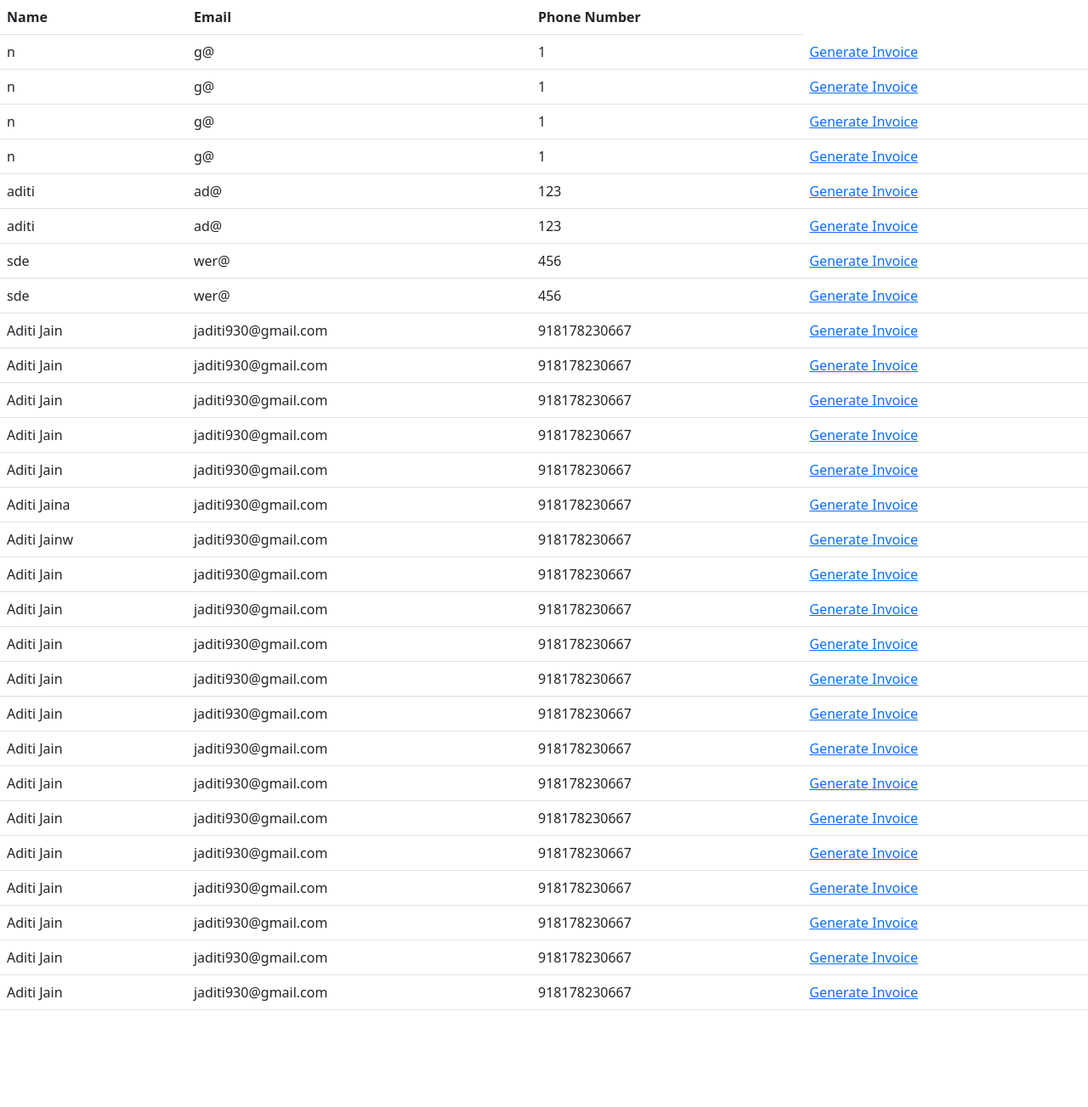
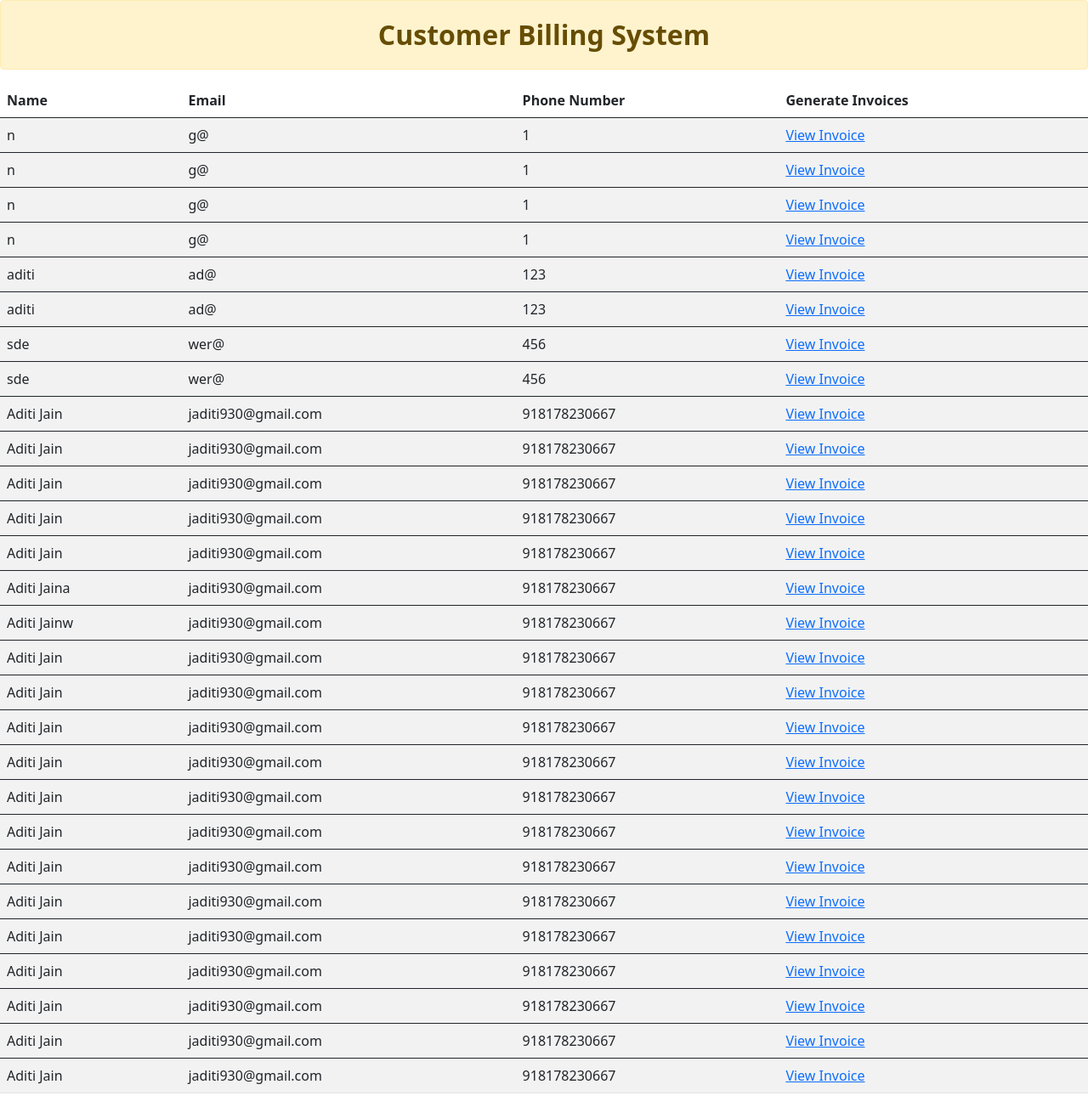
Before and after one commit to jaditi930/Customer-Invoice, a Django app: page /show_all/ in a window 1280 px wide. Shown: the whole page at 85% size. Before the commit the page ends 1189 px from the top, so only its background shows below. Run offline with Django 4.2, Linux system fonts and the light colour scheme; data comes from the database, SQL or seed files in the repository.

Commit message:
Completed Bootstrapping

```diff
--- a/static/index.js
+++ b/static/index.js
@@ -1,15 +1,12 @@
 const item_form=document.getElementById("item-form")
-let add_btn=document.getElementById("add_item")
+let add_btn=document.getElementById("add/submit")
 console.log(add_btn)
 add_btn.addEventListener("click",()=>{
     let clone_node=item_form.cloneNode(true)
     console.log(clone_node)
         let cust_form=document.getElementById("cust_form")
-    let subBtn=document.getElementById("submit")
-    subBtn.remove()
     add_btn.remove()
     cust_form.appendChild(clone_node)
-    cust_form.appendChild(subBtn)
     cust_form.appendChild(add_btn)
     let ele=document.getElementsByClassName("myitem")
     console.log(ele)
--- a/templates/base.html
+++ b/templates/base.html
@@ -5,9 +5,13 @@
     <meta http-equiv="X-UA-Compatible" content="IE=edge">
     <meta name="viewport" content="width=device-width, initial-scale=1.0">
     <link href="https://cdn.jsdelivr.net/npm/bootstrap@5.0.2/dist/css/bootstrap.min.css" rel="stylesheet" integrity="sha384-EVSTQN3/azprG1Anm3QDgpJLIm9Nao0Yz1ztcQTwFspd3yD65VohhpuuCOmLASjC" crossorigin="anonymous">
+    <link href="https://maxcdn.bootstrapcdn.com/font-awesome/4.7.0/css/font-awesome.min.css" rel="stylesheet" />
     <title>{% block title %}{% endblock %}</title>
 </head>
 <body>
+    <div class="alert alert-warning text-center fs-2 fw-bold" role="alert">
+        Customer Billing System
+      </div>
     {% block content %}
     {% endblock %}
     <script src="https://cdn.jsdelivr.net/npm/bootstrap@5.0.2/dist/js/bootstrap.bundle.min.js" integrity="sha384-MrcW6ZMFYlzcLA8Nl+NtUVF0sA7MsXsP1UyJoMp4YLEuNSfAP+JcXn/tWtIaxVXM" crossorigin="anonymous"></script>
--- a/templates/show_invoices.html
+++ b/templates/show_invoices.html
@@ -1,25 +1,25 @@
 {% extends 'base.html' %}
     {% block title %}All Invoices{% endblock %}
-    <style>
-        table, th, td {
-          border:1px solid black;
-          text-align:center;
-        }
       </style>
   {% block content %}
-        <table class="table" style="width:100%">
+        <table class="table table-striped">
+          <thead>
             <tr>
               <th>Name</th>
               <th>Email</th>
               <th>Phone Number</th>
+              <th>Generate Invoices</th>
             </tr>
+          </thead>
         {% for inv in names %}
+        <tbody>
             <tr>
               <td>{{inv.name}}</td>
               <td>{{inv.email}}</td>
               <td>{{inv.phone}}</td>
-              <td><a href="/generateInvoice/{{inv.id}}">Generate Invoice</a></td>
+              <td><a href="/generateInvoice/{{inv.id}}">View Invoice</a></td>
             </tr>
+          </tbody>
     {% endfor %}
         </table>
 
```
Also changed, not shown: templates/generateInvoice.html (+11 -8 lines), templates/index.html (+6 -4 lines).
